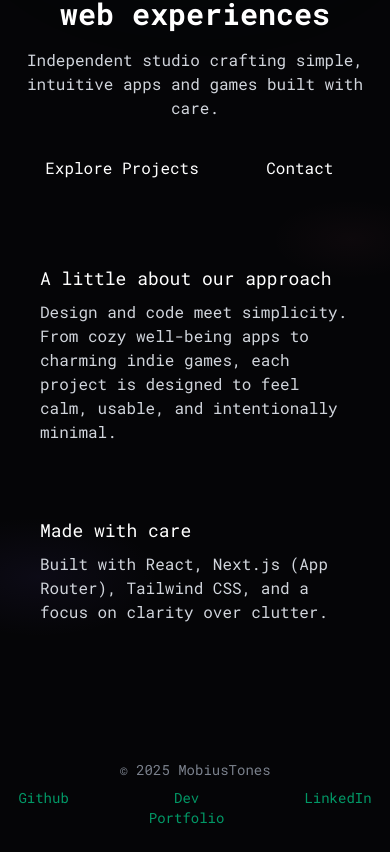
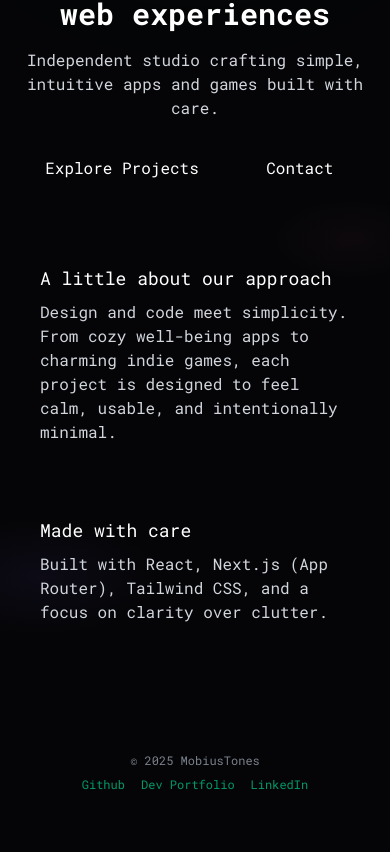
Before and after one commit to KateBark/mobiustones, a Next.js app: page / in a window 390 px wide. Shown: the part 436-1288 px from the top of the page. After the commit the page ends 1244 px from the top, so only its background shows below. Built offline with nearby package versions, Linux system fonts and the light colour scheme.

Commit message:
made footer responsive

```diff
--- a/app/_components/Footer.js
+++ b/app/_components/Footer.js
@@ -4,12 +4,12 @@ import Link from "next/link";
 
 export default function Footer() {
   return (
-    <footer className="w-full mt-12 py-6 text-center text-sm text-gray-400">
-      <div className="max-w-5xl mx-auto px-6">
+    <footer className="w-full mt-12 py-4 sm:py-6 text-center text-xs sm:text-sm text-gray-400">
+      <div className="max-w-5xl mx-auto px-4 sm:px-6">
         <div className="opacity-80">
           © {new Date().getFullYear()} MobiusTones
         </div>
-        <div className="flex justify-center space-x-20 mt-2">
+        <div className="flex flex-wrap justify-center gap-4 sm:gap-6 md:space-x-20 mt-2">
           <Link
             href="https://github.com/KateBark/"
             target="_blank"
```
